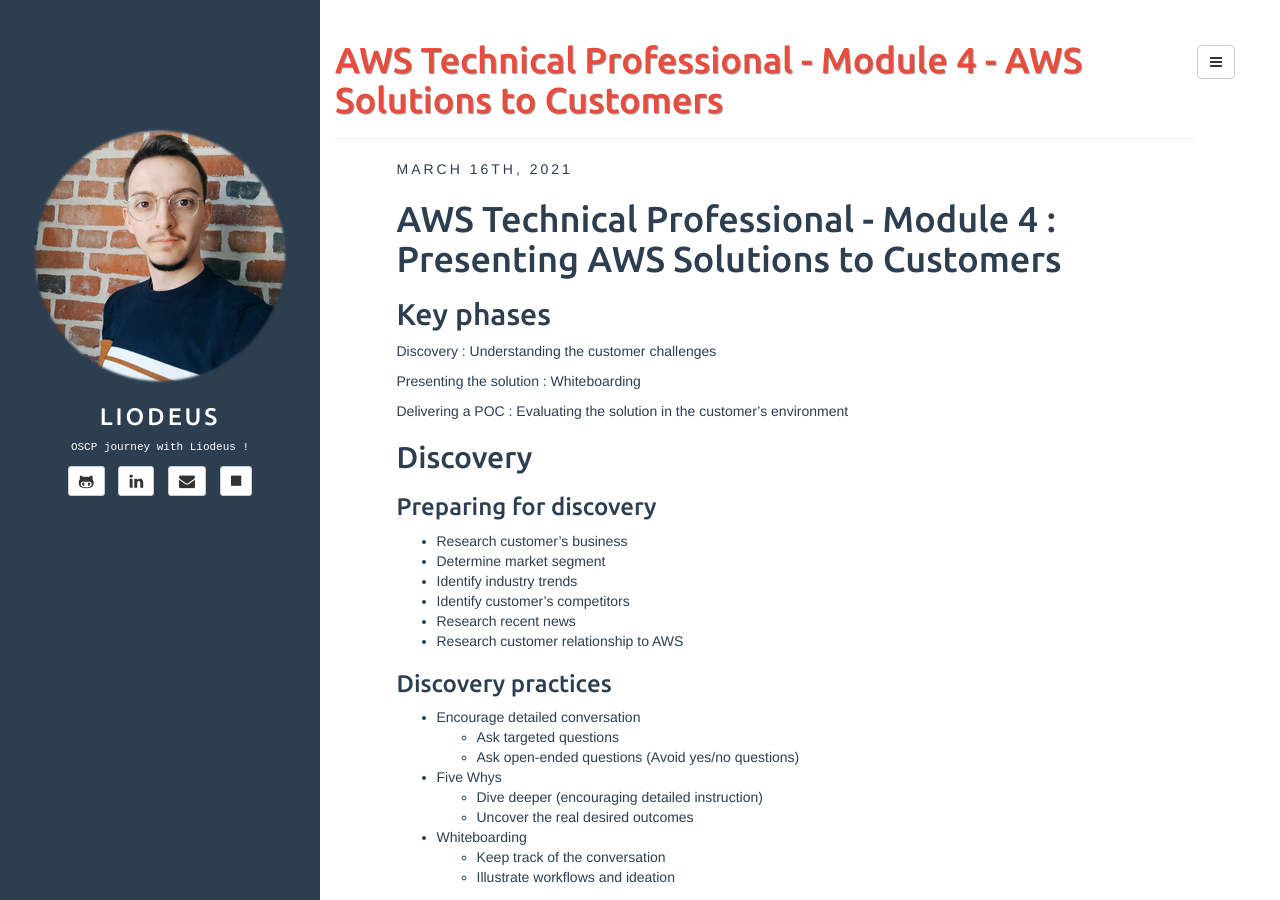
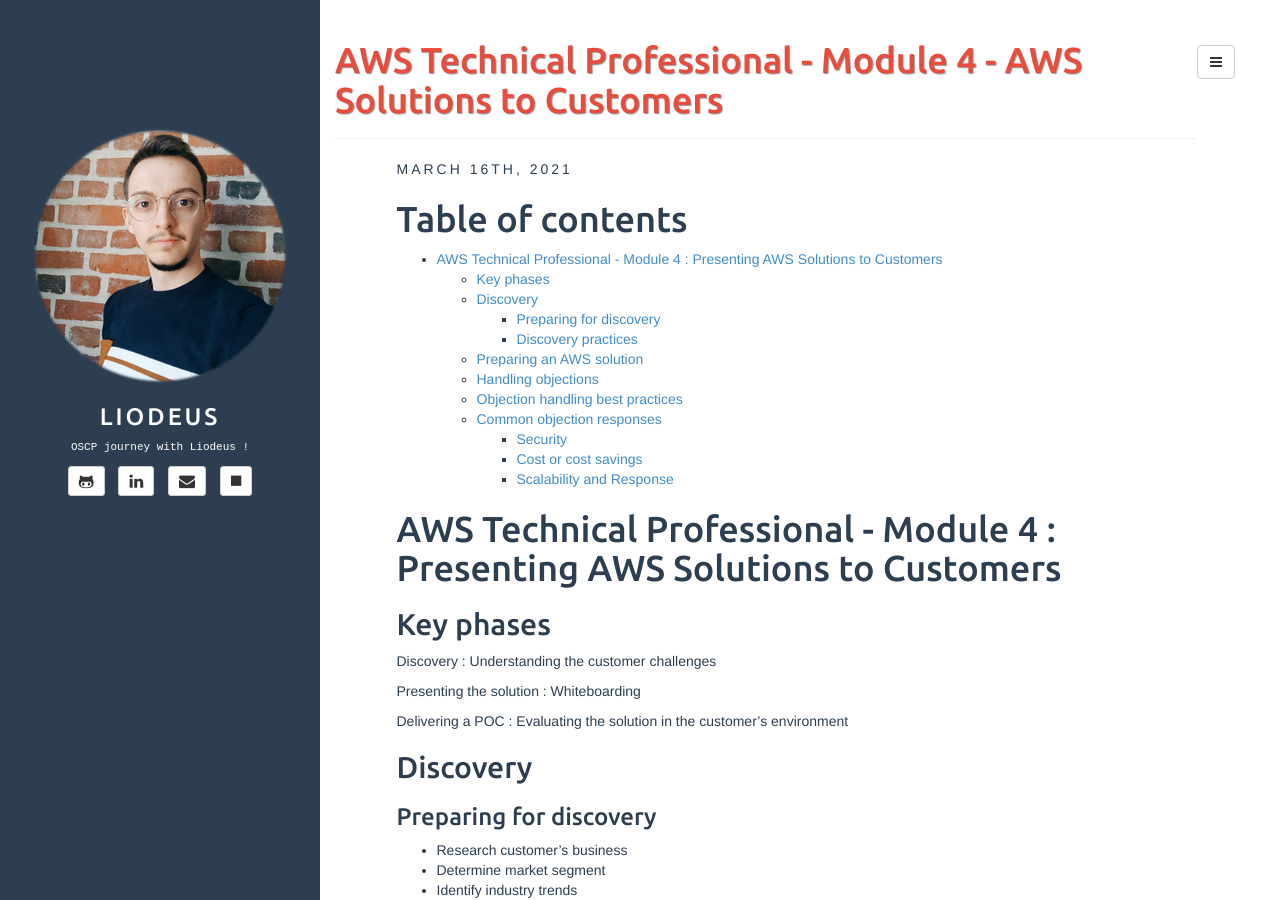
Before and after one commit to Liodeus/liodeus.github.io, a Jekyll site: the page built from _posts/2021-03-16-AWS-Technical-Professional-Module-4.md, in a window 1280 px wide and 900 px high. Built offline with Jekyll 4.4.1, drawn with Linux system fonts in a browser that asks for light colours.

Commit message:
Add files via upload

```diff
--- a/_posts/2021-03-16-AWS-Technical-Professional-Module-4.md
+++ b/_posts/2021-03-16-AWS-Technical-Professional-Module-4.md
@@ -4,6 +4,21 @@
 tags: [AWS, Security, Cloud]
 description: "AWS Technical Professional - Module 4 - AWS Solutions to Customers"
 ---
+
+# Table of contents
+
+- [AWS Technical Professional - Module 4 : Presenting AWS Solutions to Customers](#aws-technical-professional---module-4--presenting-aws-solutions-to-customers)
+  - [Key phases](#key-phases)
+  - [Discovery](#discovery)
+    - [Preparing for discovery](#preparing-for-discovery)
+    - [Discovery practices](#discovery-practices)
+  - [Preparing an AWS solution](#preparing-an-aws-solution)
+  - [Handling objections](#handling-objections)
+  - [Objection handling best practices](#objection-handling-best-practices)
+  - [Common objection responses](#common-objection-responses)
+    - [Security](#security)
+    - [Cost or cost savings](#cost-or-cost-savings)
+    - [Scalability and Response](#scalability-and-response)
 
 # AWS Technical Professional - Module 4 : Presenting AWS Solutions to Customers
 
```
Also changed, not shown: _posts/2021-03-16-AWS-Technical-Professional-Module-5.md (added, +8 -0 lines).
